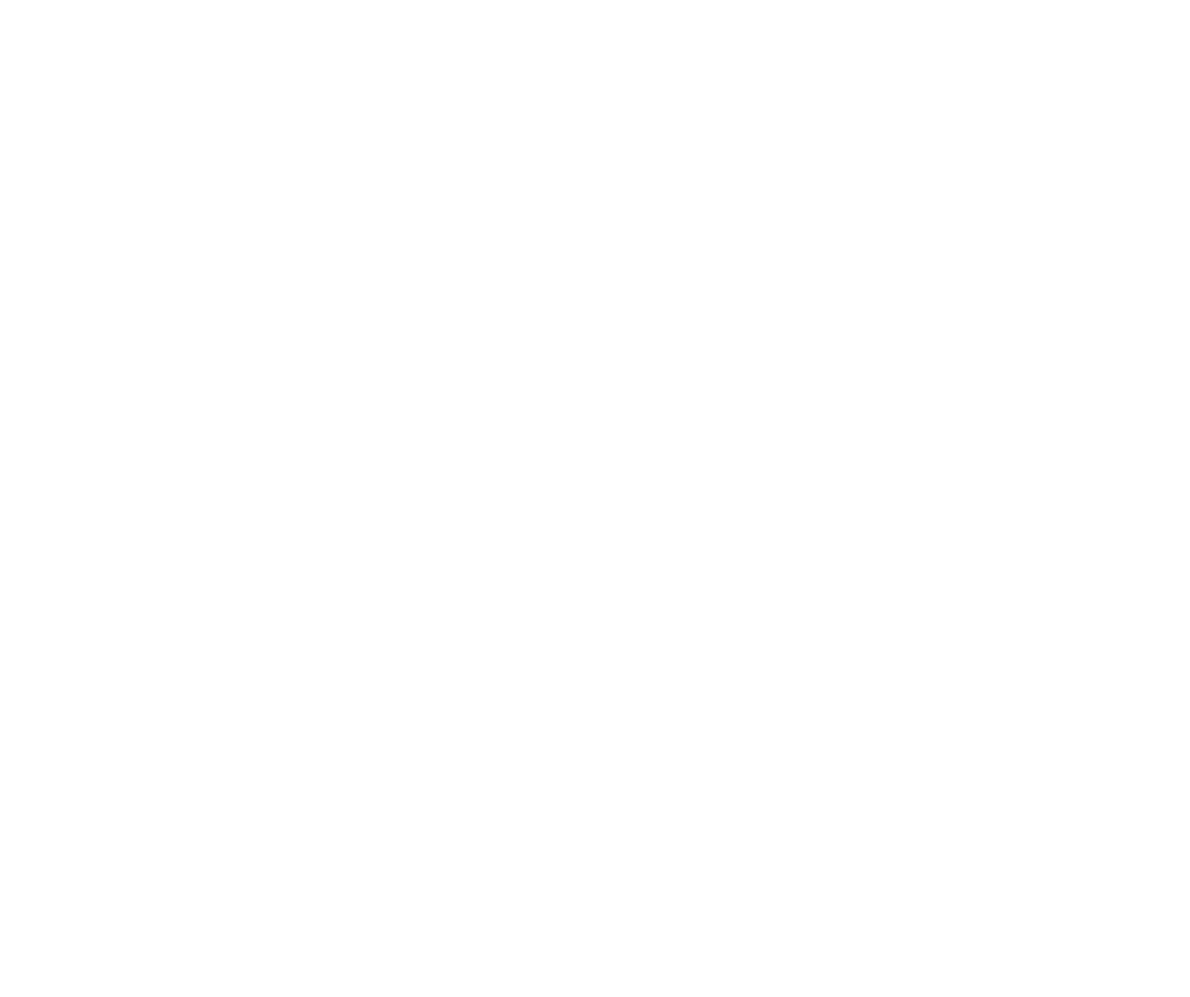
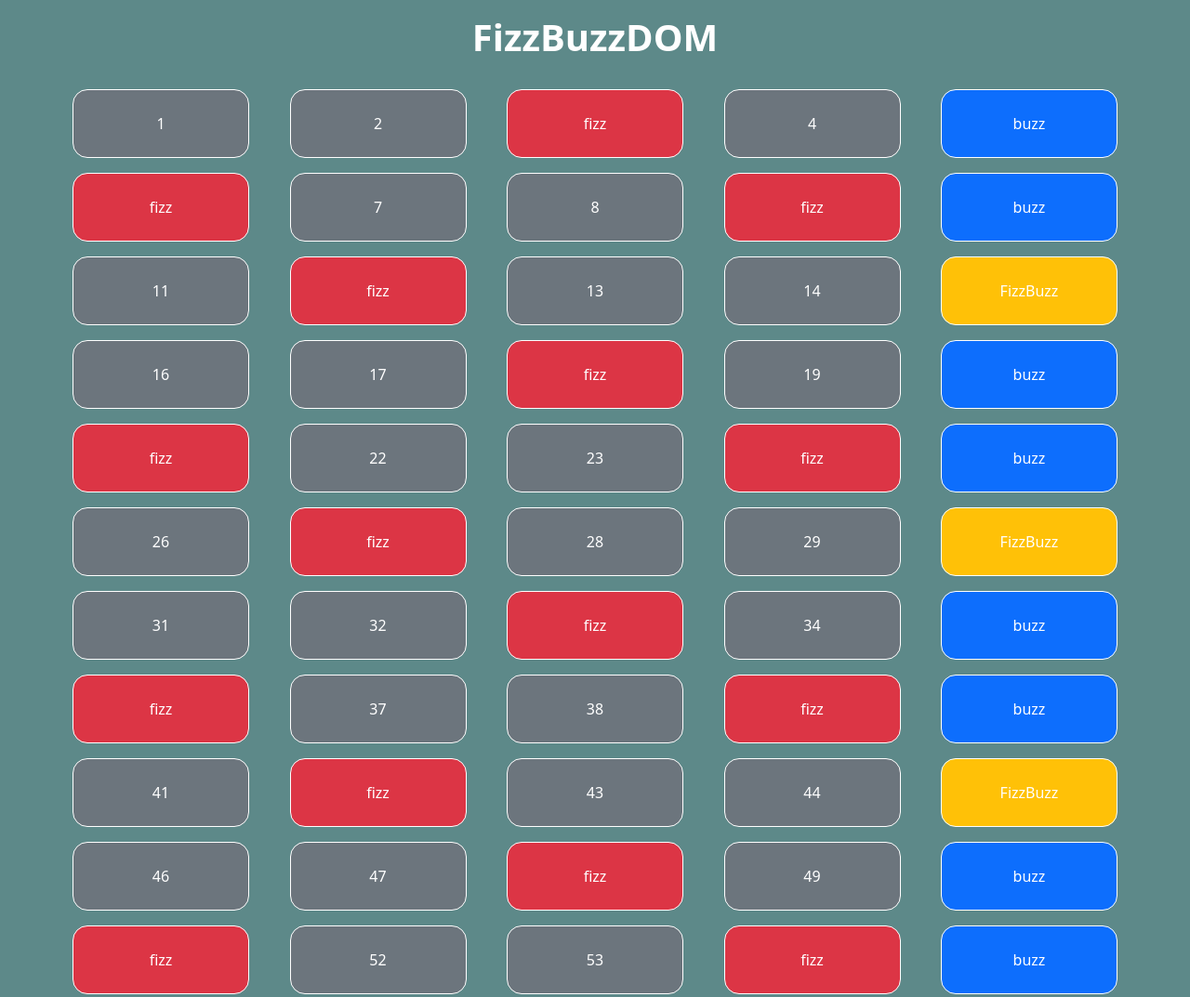
Before and after one commit to JordanRomagnoli/js-fizzbuzz, a plain HTML site: page index.html in a window 1280 px wide. Shown: the top 1073 px of the page at 93% size. Before the commit the page ends 800 px from the top, so only its background shows below. Drawn offline with nearby package versions, Linux system fonts and the light colour scheme.

Commit message:
- SETT variables - CREATE html elements from js - ADD class from js - STAMP in html - ADD style

```diff
--- a/css/style.css
+++ b/css/style.css
@@ -2,6 +2,9 @@
 /*
 
 
+*/
 
 
-*/
+body{
+    background-color: #5d8989;
+}
--- a/index.html
+++ b/index.html
@@ -16,7 +16,12 @@
         </header>
 
         <main>
-            <!-- MAIN -->
+            <div class="container-md text-center" id="container">
+                <h1 class="text-white fw-bold pt-3 mb-4">FizzBuzzDOM</h1>
+                <div class="row justify-content-between" id="elements">
+
+                </div>
+            </div>
         </main>
 
         <script type="text/javascript" src="js/scripts.js"></script>
--- a/js/scripts.js
+++ b/js/scripts.js
@@ -1,16 +1,38 @@
-for( let i = 1;  i <= 100; i++ ){
+    let i;
+    const container = document.getElementById('elements');
+
+
+
+for( i = 1;  i <= 100; i++ ){
+
+    const square = document.createElement('div');
+    square.classList.add('col-2','p-4','text-center','rounded-4','m-2','text-white','border','border-white')
 
 
 	if ((i % 3 == 0) && (i % 5 == 0)){
-        console.log ("fizz" + "-" + "buzz")
-    }else if (i % 3 == 0){
-        console.log ("fizz")
-    }else if (i % 5 == 0){
-        console.log ("buzz")
-    }else {
-        console.log(i);
+        square.classList.add('bg-warning');
+        square.append("FizzBuzz")
     }
 
 
+    else if (i % 3 == 0){
+        square.classList.add('bg-danger');
+        square.append("fizz");
+    }
+
+
+    else if (i % 5 == 0){
+        square.classList.add('bg-primary');
+        square.append("buzz");
+    }
+
+
+    else {
+        square.classList.add('bg-secondary');
+        square.append(i);
+
+    }
+
+    container.append(square)
 
 }
```
